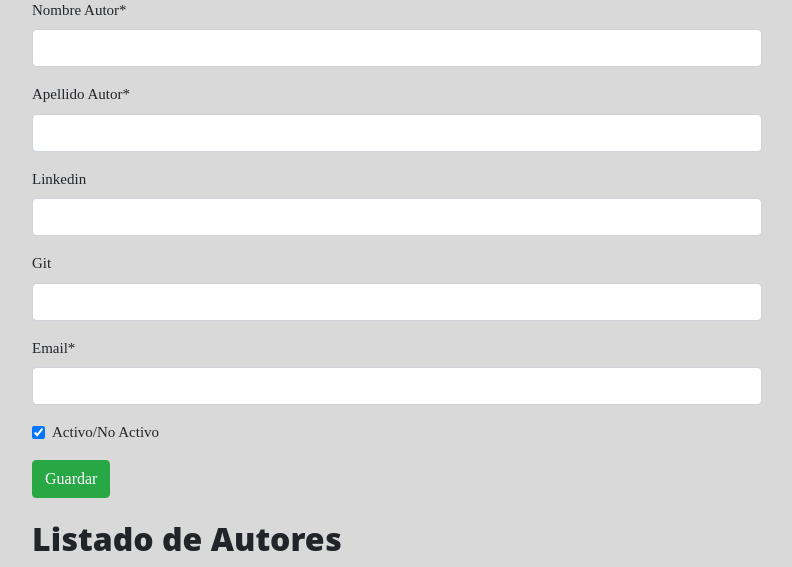
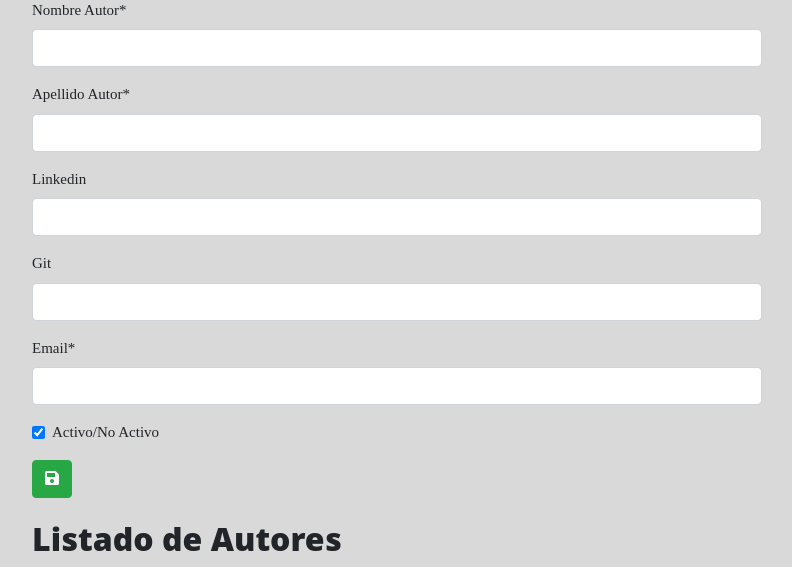
Before and after one commit to LSANGARI/ProyectoFinal, a Django app: page /autores/ in a window 1280 px wide. Shown: the part 576-1143 px from the top of the page, without its empty margins (243-1035 px from the left). Run offline with Django 4.2, Linux system fonts and the light colour scheme; the visitor is signed in with stand-in values (Sample User, id 1); data that the repository does not hold is empty; some libraries are stand-ins or nearby versions.

Commit message:
estetica

```diff
--- a/Django_Blog/Templates/autores.html
+++ b/Django_Blog/Templates/autores.html
@@ -46,7 +46,7 @@ CRUD
 
               {{ form|crispy }}
               {% if user.is_authenticated%}
-              <button type="submit" class="btn btn-success">Guardar</button>
+              <button type="submit" class="btn btn-success"><i class="fas fa-save"></i></button>
               {% endif %}
           </form>
 <br>
@@ -77,8 +77,8 @@ CRUD
                           <td>{{autor.correo}}</td>
                           <td>{{autor.estado}}</td>
                           {% if user.is_authenticated%}
-                          <td><a href="{% url 'Blog:editarAutor' autor.id %}" class="btn btn-info">Editar</a></td>
-                          <td><a href="{% url 'Blog:eliminarAutor' autor.id %}" class="btn btn-danger">Eliminar</a></td>
+                          <td><a href="{% url 'Blog:editarAutor' autor.id %}" class="btn btn-primary"><i class="fas fa-edit"></i></a></td>
+                          <td><a href="{% url 'Blog:eliminarAutor' autor.id %}" class="btn btn-danger"><i class="fas fa-trash-alt"></i></a></td>
                           {% endif %}
                       </tr>
                   {%endfor%}
--- a/Django_Blog/Templates/editarAutor.html
+++ b/Django_Blog/Templates/editarAutor.html
@@ -41,8 +41,10 @@ CRUD
 
               {{ form|crispy }}
               {% if user.is_authenticated%}
-              <button type="submit" class="btn btn-success">Guardar</button>
-              <a class="btn btn-danger" href="{% url 'Blog:autores' %}">Cancelar</a>
+              <center>
+              <button type="submit" class="btn btn-success"><i class="fas fa-save"></i></button>
+              <a class="btn btn-danger" href="{% url 'Blog:autores' %}"><i class="fas fa-undo"></i></a>
+            </center>
               {% endif %}
           </form>
 
--- a/Django_Blog/Templates/editarpost.html
+++ b/Django_Blog/Templates/editarpost.html
@@ -56,8 +56,10 @@
 {{ form|crispy }}
 {{ form.media }}
 {% if user.is_authenticated%}
-<button type="submit" class="btn btn-success">Guardar</button>
-<a class="btn btn-danger" href="{% url 'Blog:index' %}">Cancelar</a>
+<center>
+<button type="submit" class="btn btn-success"><i class="fas fa-save"></i></button>
+<a class="btn btn-danger" href="{% url 'Blog:index' %}"><i class="fas fa-home"></i></a>
+</center>
 {% endif %}
 </form>
 
--- a/Django_Blog/Templates/index.html
+++ b/Django_Blog/Templates/index.html
@@ -108,7 +108,7 @@
                 <input type="text" class="form-control" placeholder="Buscar..." name="buscar" value = "{{ request.GET.buscar }}">
                 <span class="input-group-list">
                   <i class="icon icon-search"></i>
-                  <button type="submit" class="btn btn-primary">Buscar</button>
+                  <button type="submit" class="btn btn-primary"><i class="fas fa-search"></i></button>
                 </span>
               </div>
             </div>
@@ -143,10 +143,10 @@
                         <p class="card-text text-primary text-truncate"> {{ post.contenido }}
 
                         </p>
-                        <a href="{% url 'Blog:detalle_post' post.id %}" class="btn btn-success">Ver</a>
+                        <a href="{% url 'Blog:detalle_post' post.id %}" class="btn btn-success"><i class="fas fa-eye"></i></a>
                         {% if user.is_authenticated%}
-                        <a class="btn btn-primary" href="{% url 'Blog:editarPost_post' post.slug %}" role="button">Editar</a>
-                        <a class="btn btn-danger" href="{% url 'Blog:elimina_post' post.id %}" role="button">Eliminar</a>
+                        <a class="btn btn-primary" href="{% url 'Blog:editarPost_post' post.slug %}" role="button"><i class="fas fa-edit"></i></a>
+                        <a class="btn btn-danger" href="{% url 'Blog:elimina_post' post.id %}" role="button"><i class="fas fa-trash-alt"></i></a>
                         {% endif%}
                       </div>
 
--- a/Django_Blog/Templates/post.html
+++ b/Django_Blog/Templates/post.html
@@ -26,5 +26,10 @@
 
 {% block contenido %}
   {{ detalle_post.contenido | safe }}
+  <center>
+
+    <a class="btn btn-danger" href="{% url 'Blog:index' %}"><i class="fas fa-home"></i></a>
+
+  </center>
 
 {% endblock contenido %}
--- a/Django_Blog/Templates/posts.html
+++ b/Django_Blog/Templates/posts.html
@@ -31,6 +31,7 @@ CRUD
 
           <h1>Alta Post</h1>
 
+
           <form action="{% url 'Blog:altapost' %}" method="POST" enctype="multipart/form-data">
               {% csrf_token %}
               {%  if mensaje %}
@@ -45,8 +46,8 @@ CRUD
 
               {% if user.is_authenticated%}
               <center>
-              <button type="submit" class="btn btn-primary">Guardar</button>
-              <a class="btn btn-danger" href="{% url 'Blog:index' %}">Cancelar</a>
+              <button type="submit" class="btn btn-success"><i class="fas fa-save"></i></button>
+              <a class="btn btn-danger" href="{% url 'Blog:index' %}"><i class="fas fa-home"></i></a>
               {% endif %}
             </center>
           </form>
```
